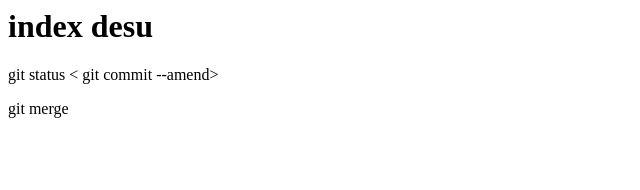
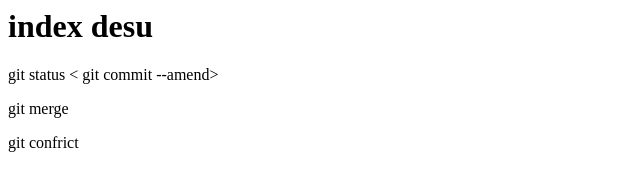
Before and after one commit to vzi00150/git_tutrial, a plain HTML site: page index.html in a window 1280 px wide. Shown: the full height of the page, 0-640 px from the left. Drawn offline with Linux system fonts and the light colour scheme.

Commit message:
コンフリクトを作り出す

```diff
--- a/index.html
+++ b/index.html
@@ -4,3 +4,4 @@
 <git diff>
 < git commit --amend>
   <p>git merge</p>
+  <p>git confrict</>
```
